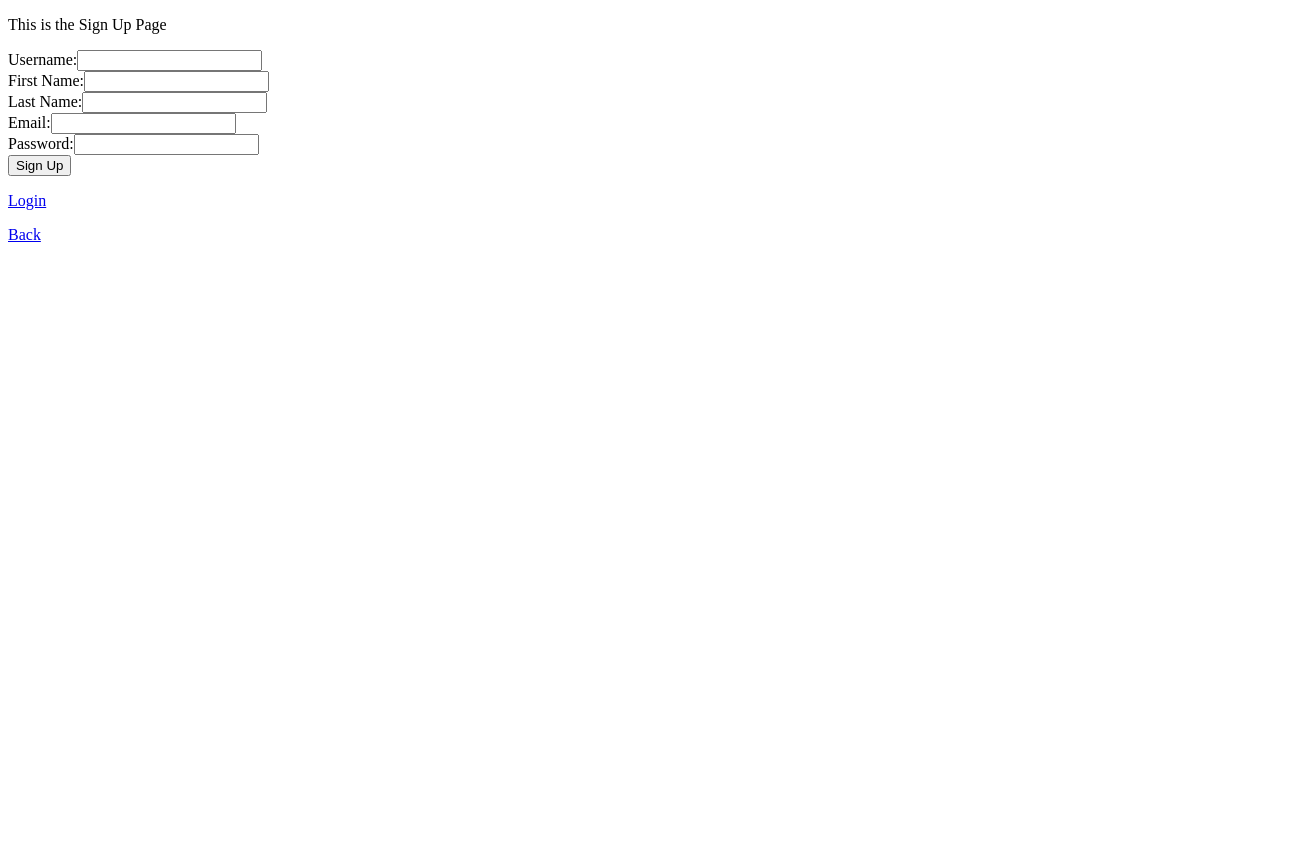
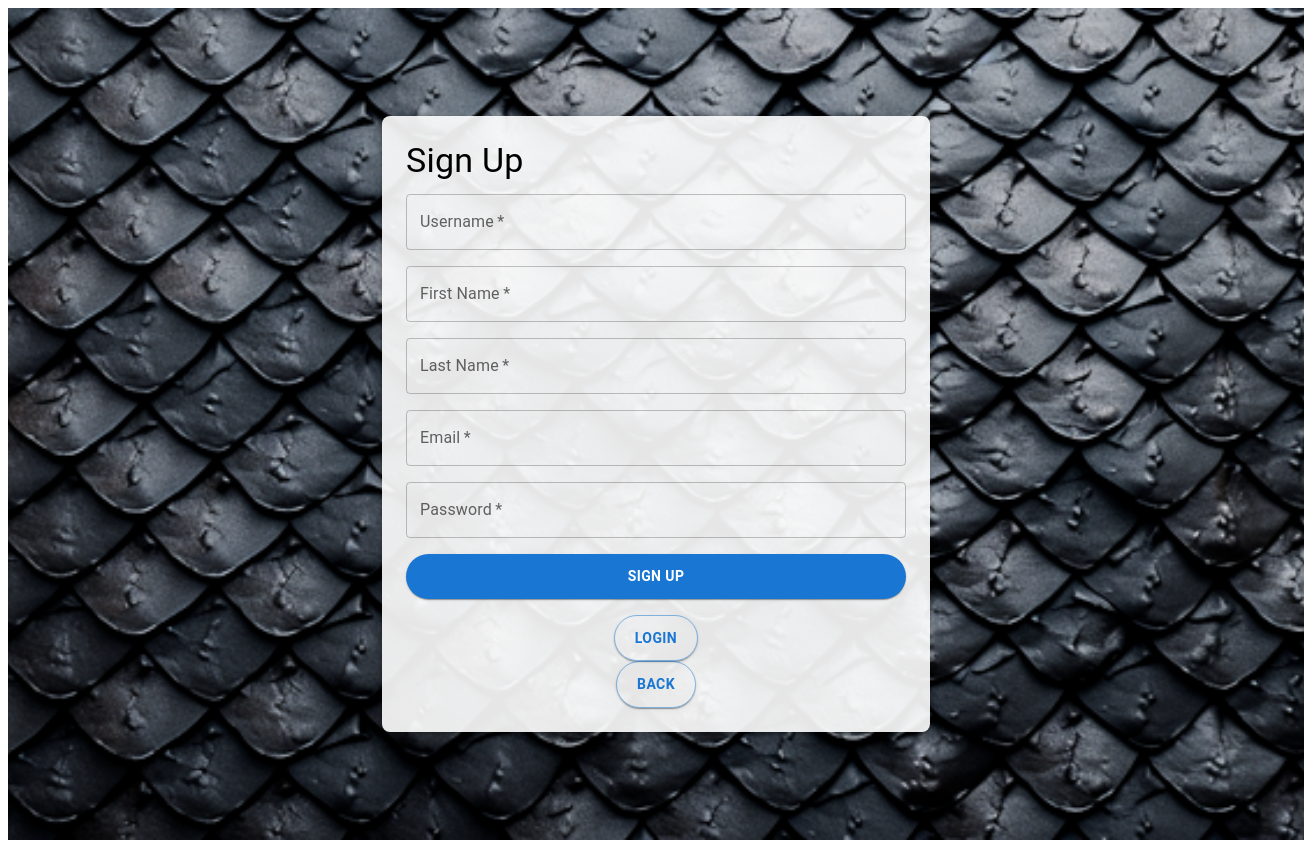
Before and after one commit to DragoniteGym/dragonite-gym, a React app: page /signup in a window 1280 px wide. Shown: the whole page, 1304 px wide, since content can reach past the window. Before the commit the page ends 800 px from the top, so only its background shows below. Built offline with nearby package versions, Linux system fonts and the light colour scheme.

Commit message:
login/signup styling

```diff
--- a/src/components/Login.jsx
+++ b/src/components/Login.jsx
@@ -5,6 +5,11 @@
 
 import React, { useState } from 'react';
 import { Link, useNavigate } from 'react-router-dom';
+import Box from '@mui/material/Box';
+import TextField from '@mui/material/TextField';
+import Button from '@mui/material/Button';
+import Typography from '@mui/material/Typography';
+import dragonscales from '../assets/dragonscales.png';
 
 const Login = () => {
   const [email, setEmail] = useState('');
@@ -15,7 +20,6 @@ const Login = () => {
     event.preventDefault(); // Prevent the default form submission behavior
 
     try {
-      // Send a POST request to the backend with the correct data shape
       const response = await fetch('http://localhost:3000/api/auth/login', {
         method: 'POST',
         headers: {
@@ -25,61 +29,103 @@ const Login = () => {
       });
 
       if (response.ok) {
-        // On successful login, get the JWT token, redirect to the home page
         const result = await response.json();
         localStorage.setItem('token', result.token);
-        console.log('user', result.username)
-        console.log('email', result.email);
         navigate('/home');
       } else {
-        // Handle login errors
         const result = await response.json();
-        console.error('Login error:', result.message);
         alert('Login failed: ' + result.message);
       }
     } catch (error) {
-      console.error('Error during login:', error);
       alert('An error occurred during login.');
     }
   };
 
   return (
-    <div>
-      <p>This is the Login Page</p>
+    <Box
+      sx={{
+        display: 'flex',
+        flexDirection: 'column',
+        justifyContent: 'center',
+        alignItems: 'center',
+        backgroundImage: `url(${dragonscales})`,
+        backgroundSize: 'cover',
+        backgroundPosition: 'center',
+        backgroundRepeat: 'no-repeat',
+        minHeight: '100vh',
+        width: '100%',
+        padding: 2,
+      }}
+    >
+      <Box
+        sx={{
+          maxWidth: 400,
+          width: '100%',
+          backgroundColor: 'rgba(255, 255, 255, 0.9)',
+          borderRadius: 2,
+          padding: 3,
+          boxShadow: 3,
+        }}
+      >
+        <Typography variant="h4" component="h1" gutterBottom>
+          Login
+        </Typography>
         <form onSubmit={handleSubmit}>
-        <div>
-          <label htmlFor="email">Email:</label>
-          <input
+          <Box sx={{ mb: 2 }}>
+            <TextField
+              fullWidth
+              label="Email"
               type="email"
-            id="email"
+              variant="outlined"
               value={email}
               onChange={(e) => setEmail(e.target.value)}
               required
             />
-        </div>
-        <div>
-          <label htmlFor="password">Password:</label>
-          <input
+          </Box>
+          <Box sx={{ mb: 2 }}>
+            <TextField
+              fullWidth
+              label="Password"
               type="password"
-            id="password"
+              variant="outlined"
               value={password}
               onChange={(e) => setPassword(e.target.value)}
               required
             />
-        </div>
-        <button type="submit">Login</button>
+          </Box>
+          <Button
+            type="submit"
+            variant="contained"
+            color="primary"
+            fullWidth
+            sx={{
+              borderRadius: 20, // Rounded corners for a sleeker look
+              padding: '10px 20px', // Adjust padding for a sleeker button
+              fontWeight: 'bold', // Make text bold for better visibility
+              boxShadow: 1, // Subtle shadow for a floating effect
+              '&:hover': {
+                boxShadow: 3, // Deeper shadow on hover
+                backgroundColor: 'rgba(0, 123, 255, 0.9)', // Slightly darker on hover
+              },
+            }}
+          >
+            Login
+          </Button>
         </form>
-      <p>
-        <Link to="/signup" id="signup">
+        <Box sx={{ mt: 2, textAlign: 'center' }}>
+          <Typography variant="body2">
+            <Link to="/signup" style={{ textDecoration: 'none', color: '#007bff' }}>
               Sign Up
             </Link>
-      </p>
-      <p>
-        <Link to="/" id="landing">
+          </Typography>
+          <Typography variant="body2">
+            <Link to="/" style={{ textDecoration: 'none', color: '#007bff' }}>
               Back
             </Link>
-      </p>
-    </div>
+          </Typography>
+        </Box>
+      </Box>
+    </Box>
   );
 };
 
--- a/src/components/SignUp.jsx
+++ b/src/components/SignUp.jsx
@@ -5,29 +5,23 @@
 
 import React, { useState } from 'react';
 import { Link, useNavigate } from 'react-router-dom';
-
+import Box from '@mui/material/Box';
+import TextField from '@mui/material/TextField';
+import Button from '@mui/material/Button';
+import Typography from '@mui/material/Typography';
+import dragonscales from '../assets/dragonscales.png';
 const SignUp = () => {
-    // State for form fields
     const [username, setUsername] = useState('');
     const [firstname, setFirstname] = useState('');
     const [lastname, setLastname] = useState('');
     const [email, setEmail] = useState('');
     const [password, setPassword] = useState('');
-
     const navigate = useNavigate();
 
     const handleSubmit = async (event) => {
         event.preventDefault(); // Prevent default form submission
 
-        // Log form data to the console (for debugging)
-        console.log('Username:', username);
-        console.log('First Name:', firstname);
-        console.log('Last Name:', lastname);
-        console.log('Email:', email);
-        console.log('Password:', password);
-
         try {
-            // Send the sign-up request to your backend
             const response = await fetch('http://localhost:3000/api/auth/signup', {
                 method: 'POST',
                 headers: {
@@ -42,9 +36,7 @@ const SignUp = () => {
                 }),
             });
 
-            // Handle the response from your backend
             if (response.ok) {
-                console.log('Sign-up successful');
                 navigate('/login'); // Redirect to login page on success
             } else {
                 console.error('Sign-up failed');
@@ -55,64 +47,153 @@ const SignUp = () => {
     };
 
     return (
-        <div>
-            <p>This is the Sign Up Page</p>
+        <Box
+            sx={{
+                display: 'flex',
+                flexDirection: 'column',
+                justifyContent: 'center',
+                alignItems: 'center',
+                backgroundImage: `url(${dragonscales})`,
+                backgroundSize: 'cover',
+                backgroundPosition: 'center',
+                backgroundRepeat: 'no-repeat',
+                minHeight: '100vh',
+                width: '100%',
+                padding: 2,
+            }}
+        >
+            <Box
+                sx={{
+                    maxWidth: 500,
+                    width: '100%',
+                    backgroundColor: 'rgba(255, 255, 255, 0.9)',
+                    borderRadius: 2,
+                    padding: 3,
+                    boxShadow: 3,
+                }}
+            >
+                <Typography variant="h4" component="h1" gutterBottom>
+                    Sign Up
+                </Typography>
                 <form onSubmit={handleSubmit}>
-                <div>
-                    <label htmlFor='username'>Username:</label>
-                    <input
-                        type='text'
-                        id='username'
+                    <Box sx={{ mb: 2 }}>
+                        <TextField
+                            fullWidth
+                            label="Username"
+                            type="text"
+                            variant="outlined"
                             value={username}
                             onChange={(e) => setUsername(e.target.value)}
                             required
                         />
-                </div>
-                <div>
-                    <label htmlFor='firstname'>First Name:</label>
-                    <input
-                        type='text'
-                        id='firstname'
+                    </Box>
+                    <Box sx={{ mb: 2 }}>
+                        <TextField
+                            fullWidth
+                            label="First Name"
+                            type="text"
+                            variant="outlined"
                             value={firstname}
                             onChange={(e) => setFirstname(e.target.value)}
                             required
                         />
-                </div>
-                <div>
-                    <label htmlFor='lastname'>Last Name:</label>
-                    <input
-                        type='text'
-                        id='lastname'
+                    </Box>
+                    <Box sx={{ mb: 2 }}>
+                        <TextField
+                            fullWidth
+                            label="Last Name"
+                            type="text"
+                            variant="outlined"
                             value={lastname}
                             onChange={(e) => setLastname(e.target.value)}
                             required
                         />
-                </div>
-                <div>
-                    <label htmlFor='email'>Email:</label>
-                    <input
-                        type='email'
-                        id='email'
+                    </Box>
+                    <Box sx={{ mb: 2 }}>
+                        <TextField
+                            fullWidth
+                            label="Email"
+                            type="email"
+                            variant="outlined"
                             value={email}
                             onChange={(e) => setEmail(e.target.value)}
                             required
                         />
-                </div>
-                <div>
-                    <label htmlFor='password'>Password:</label>
-                    <input
-                        type='password'
-                        id='password'
+                    </Box>
+                    <Box sx={{ mb: 2 }}>
+                        <TextField
+                            fullWidth
+                            label="Password"
+                            type="password"
+                            variant="outlined"
                             value={password}
                             onChange={(e) => setPassword(e.target.value)}
                             required
                         />
-                </div>
-                <button type='submit'>Sign Up</button>
+                    </Box>
+                    <Button
+                        type="submit"
+                        variant="contained"
+                        color="primary"
+                        fullWidth
+                        sx={{
+                            borderRadius: 20, // Rounded corners
+                            padding: '10px 20px', // Adjust padding
+                            fontWeight: 'bold', // Bold text
+                            boxShadow: 1, // Subtle shadow
+                            '&:hover': {
+                                boxShadow: 3, // Deeper shadow on hover
+                                backgroundColor: 'rgba(0, 123, 255, 0.9)', // Darker on hover
+                            },
+                        }}
+                    >
+                        Sign Up
+                    </Button>
                 </form>
-            <p><Link to='/login' id='login'>Login</Link></p>
-            <p><Link to='/' id='landing'>Back</Link></p>
-        </div>
+                <Box sx={{ mt: 2, textAlign: 'center' }}>
+                    <Typography variant="body2">
+                        <Link to="/login" style={{ textDecoration: 'none' }}>
+                            <Button
+                                variant="outlined"
+                                color="primary"
+                                sx={{
+                                    borderRadius: 20, // Rounded corners
+                                    padding: '10px 20px', // Adjust padding
+                                    fontWeight: 'bold', // Bold text
+                                    boxShadow: 1, // Subtle shadow
+                                    '&:hover': {
+                                        boxShadow: 3, // Deeper shadow on hover
+                                        borderColor: 'rgba(0, 123, 255, 0.9)', // Darker border on hover
+                                    },
+                                }}
+                            >
+                                Login
+                            </Button>
+                        </Link>
+                    </Typography>
+                    <Typography variant="body2">
+                        <Link to="/" style={{ textDecoration: 'none' }}>
+                            <Button
+                                variant="outlined"
+                                color="primary"
+                                sx={{
+                                    borderRadius: 20, // Rounded corners
+                                    padding: '10px 20px', // Adjust padding
+                                    fontWeight: 'bold', // Bold text
+                                    boxShadow: 1, // Subtle shadow
+                                    '&:hover': {
+                                        boxShadow: 3, // Deeper shadow on hover
+                                        borderColor: 'rgba(0, 123, 255, 0.9)', // Darker border on hover
+                                    },
+                                }}
+                            >
+                                Back
+                            </Button>
+                        </Link>
+                    </Typography>
+                </Box>
+            </Box>
+        </Box>
     );
 };
 
```
Also changed, not shown: webpack.config.js (line endings or trailing spaces). Lines whose indentation alone changed are shown as unchanged.
